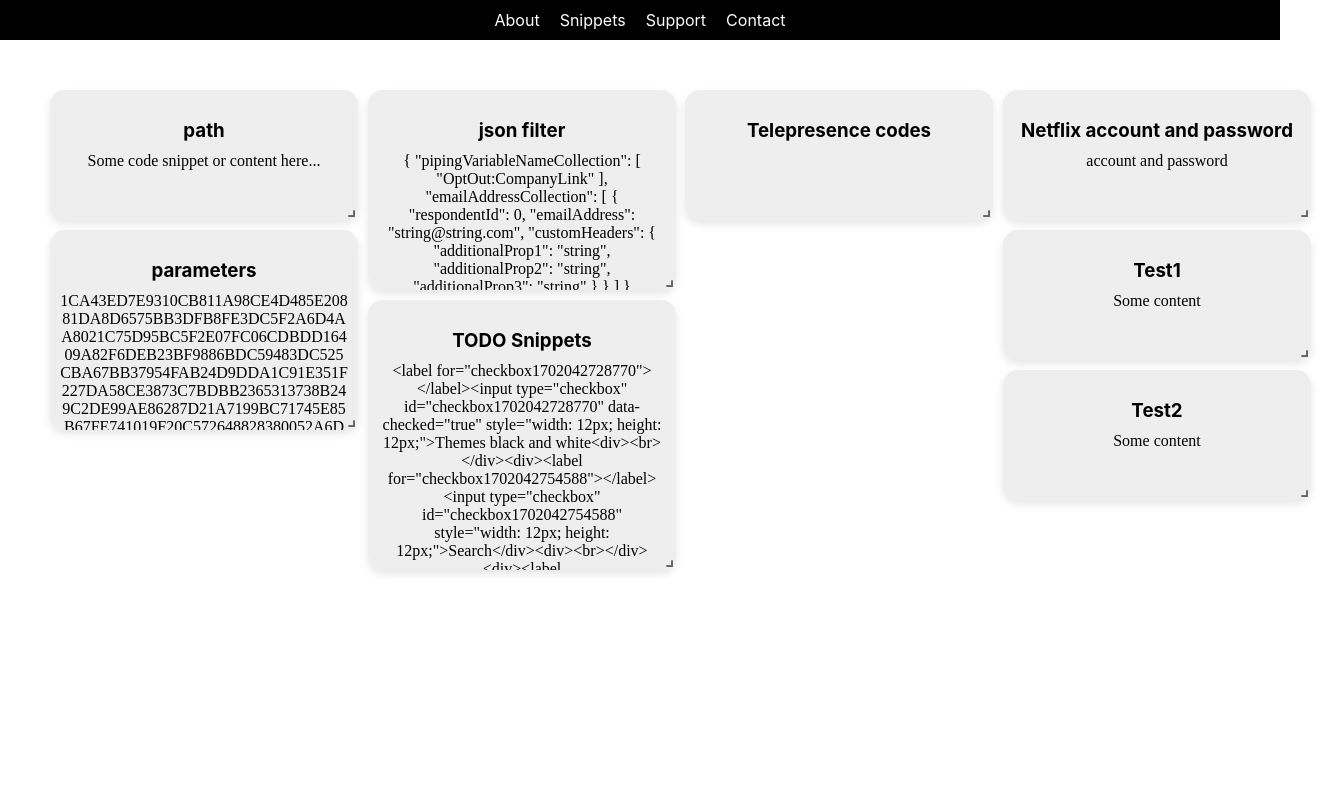
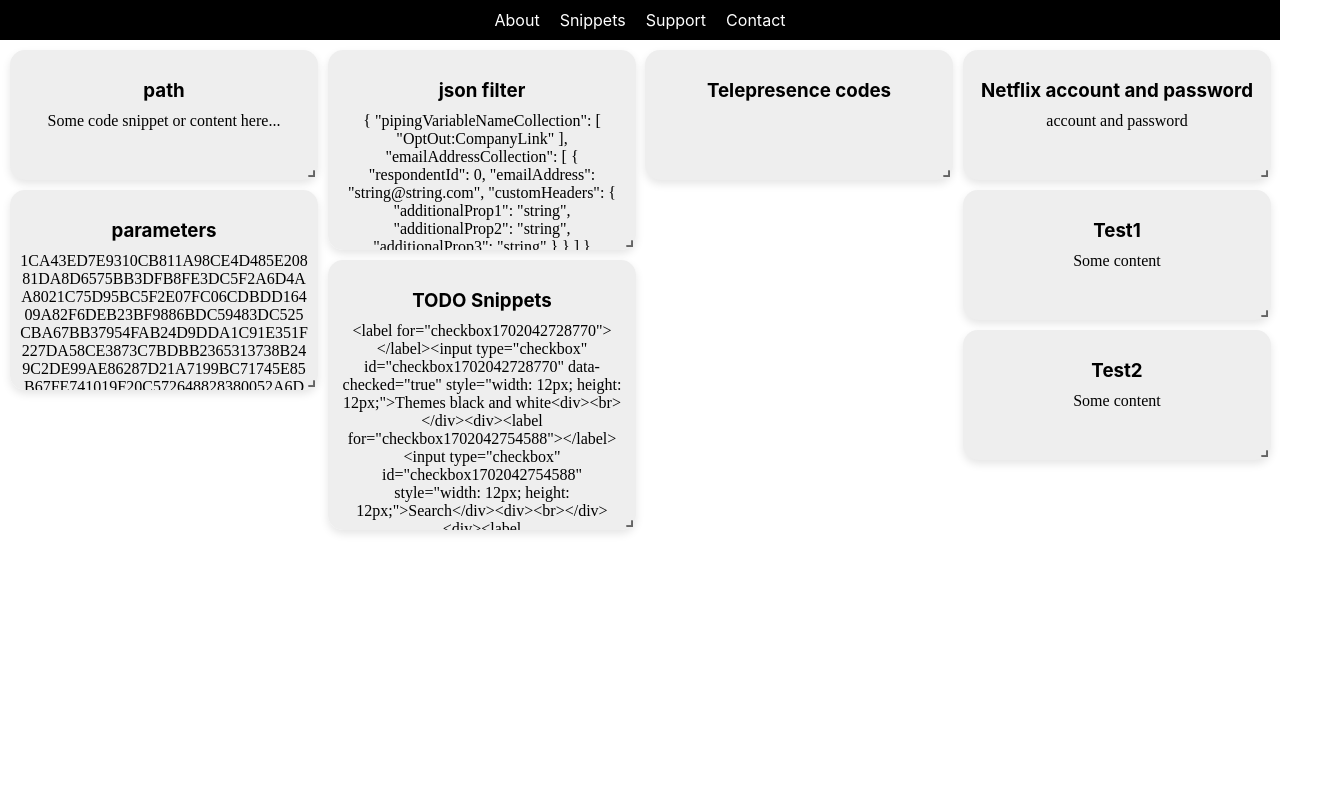
Before and after one commit to EdinMhc/snippet-saver-website, a React (Create React App) app: page / in a window 1280 px wide. Shown: the top 800 px of the page, 1320 px wide, since content can reach past the window. Built offline with nearby package versions, Linux system fonts and the light colour scheme.

Commit message:
Fix right side too long UI issue

```diff
--- a/src/Styles/App.css
+++ b/src/Styles/App.css
@@ -6,7 +6,6 @@ nav, footer {
 .App {
   justify-content: center;
   align-items: start;
-  padding: 20px;
   width: 100%;
   overflow: hidden;
   min-height: 100vh;
@@ -15,7 +14,6 @@ nav, footer {
 div.App {
     justify-content: space-between;
     align-items: start;
-    padding: 20px;
 }
 
 div.App > div {
@@ -23,23 +21,13 @@ div.App > div {
   flex-wrap: wrap;
   justify-content: center;
   align-items: start;
-  padding: 20px;
 }
 
 footer {
-  margin-top: auto; /* Push footer to the bottom */
-}
-
-.layout {
-  /* background-color: #222121;
-  border: 1px solid #252525; */
-  padding: 10px;
+  margin-top: auto;
 }
 
 .layout .react-grid-item {
-  /* border: 1px solid #ccc;
-  background-color: #fff;
-  box-shadow: 0 2px 4px rgba(0,0,0,0.1); */
   overflow: hidden;
   display: flex;
   justify-content: center;
```
